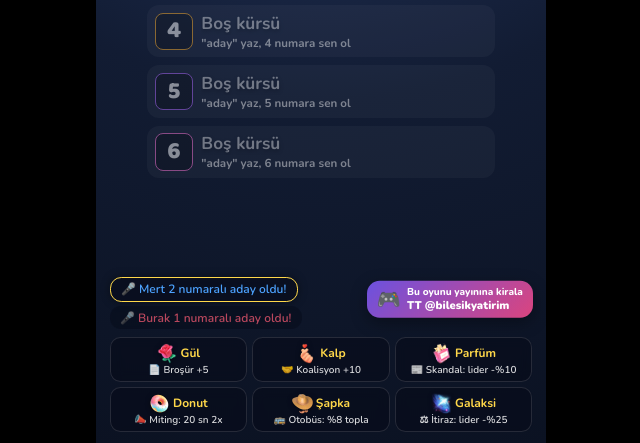
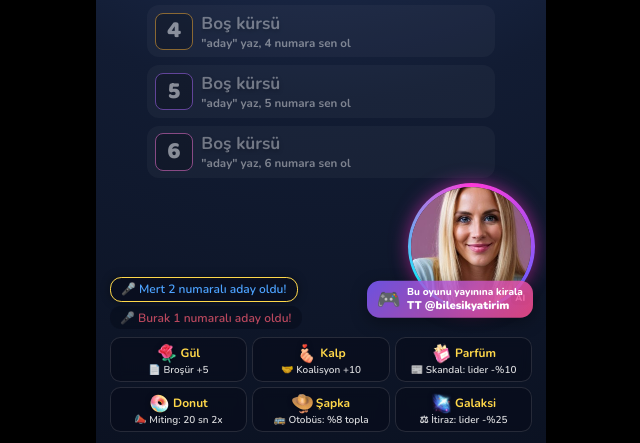
Before and after one commit to myste123/myste123.github.io, a plain HTML site: page oyun/muhtar.html in a window 1280 px wide. Shown: the part 357-800 px from the top of the page, without its empty margins (319-959 px from the left). Drawn offline with nearby package versions, Linux system fonts and the light colour scheme.

Commit message:
Tum oyunlar: yapay zeka sunucu yuz kamerasi (yuvarlak, AI rozetli; agiz sese gore, goz kirpma, hediyede gulumseme; istemci tarafinda, sinirsiz)
Co-Authored-By: Claude Opus 5.5 <noreply@anthropic.com>
Claude-Session: https://claude.ai/code/session_01TBpe8a2mR5w9oktsJofdjv

```diff
--- a/oyun/core.js
+++ b/oyun/core.js
@@ -95,7 +95,7 @@
       if (gr && wsHata >= 6) { const q = new URLSearchParams(location.search); q.delete('geri'); location.href = gr + '?' + q } else setTimeout(bagla, 2000) };
   }
   function sesCal(yol) { const a = new Audio((yol[0]==='/'||yol.startsWith('http')) ? yol : '/' + yol); a.volume = .95; if (MZ) { MZ.gain.value = muzikSes * .15 } if (OY.muzikEl) OY.muzikEl.volume = muzikSes * .2;
-    const bit = () => { if (MZ) MZ.gain.value = muzikSes * .5; if (OY.muzikEl) OY.muzikEl.volume = muzikSes * (OY.muzikListe ? .7 : 1); OY.gonder({ t: 'bitti' }) }; a.onended = bit; a.onerror = bit; a.play().catch(bit) }
+    const bit = () => { if (MZ) MZ.gain.value = muzikSes * .5; if (OY.muzikEl) OY.muzikEl.volume = muzikSes * (OY.muzikListe ? .7 : 1); OY.gonder({ t: 'bitti' }) }; a.onended = bit; a.onerror = bit; a.play().catch(bit); if (OY.yuzKonus) OY.yuzKonus(a) }
 
   // ---- demo / simulasyon ----
   const ADLAR = ['Ayşe', 'Mehmet', 'Zeynep', 'Emre', 'Elif', 'Burak', 'Selin', 'Can', 'Deniz', 'Kerem', 'Ece', 'Mert', 'Derya', 'Oğuz', 'Buse', 'Kaan', 'İrem', 'Yusuf', 'Gizem', 'Arda', 'Nisa', 'Furkan', 'Melis', 'Onur'];
@@ -111,6 +111,56 @@
     OY.ayar = cfg; if (cfg.muzik) OY.muzikStil = cfg.muzik; if (cfg.olay) OY.on(cfg.olay);
     if (OY.kod && !OY.sim) bagla(); else { kalici(); if (OY.demo || (!OY.sim && !OY.kod)) demoDongu() }
   };
+  // ---- yapay zeka sunucu yuz kamerasi (her oyunda ayni; kareler onceden uretildi, agiz sesin siddetine gore acilir) ----
+  // atlas: 6x6 kare; sira = ifade(0 normal,1 gulumse)*18 + goz(0 acik,1 yari,2 kapali)*6 + agiz(0..5)
+  (() => {
+    if (Q.get('yuz') === '0') return;
+    const img = new Image(); img.src = 'doku/sunucu_atlas.jpg';
+    const st2 = document.createElement('style');
+    st2.textContent = '#oyYuz{position:fixed;z-index:18;width:var(--yuzB,15vh);height:var(--yuzB,15vh);border-radius:50%;pointer-events:none;' +
+      'padding:.45vh;background:conic-gradient(from 0deg,#ff3ad8,#7c5cff,#22e5ff,#ff3ad8);box-shadow:0 0 2.2vh rgba(255,58,216,.55),0 .8vh 2vh rgba(0,0,0,.45);opacity:0;transition:opacity .6s}' +
+      '#oyYuz canvas{position:static!important;inset:auto!important;left:auto!important;top:auto!important;width:100%!important;height:100%!important;max-width:none!important;display:block!important;background:#2a1a3a;z-index:auto!important;filter:none!important}' +
+      '#oyYuz i{position:absolute;right:4%;bottom:4%;font:800 1.15vh/1 Nunito,Segoe UI,Arial;font-style:normal;color:#fff;background:rgba(0,0,0,.55);padding:.25vh .5vh;border-radius:.6vh;letter-spacing:.05vh}' +
+      '#oyYuz b{position:absolute;left:50%;bottom:-.9vh;transform:translateX(-50%);width:1.2vh;height:1.2vh;border-radius:50%;background:#ff2d55;box-shadow:0 0 .8vh #ff2d55;opacity:0;transition:opacity .2s}';
+    document.head.appendChild(st2);
+    const S = 320; let cv, g, kutu, isaret;
+    let zarf = null, el = null, agiz = 0, gulT = 0, gozT = 0, gozFaz = 0, sonrakiGoz = 0, konusma = 0;
+    OY.yuzKonus = a => {
+      el = a; zarf = null; const yol = a.src;
+      fetch(yol).then(r => r.arrayBuffer()).then(b => new OfflineAudioContext(1, 1, 22050).decodeAudioData(b)).then(buf => {
+        const d = buf.getChannelData(0), n = Math.floor(buf.sampleRate / 50), Z = [];
+        for (let i = 0; i + n <= d.length; i += n) { let t = 0; for (let j = i; j < i + n; j++) t += d[j] * d[j]; Z.push(Math.sqrt(t / n)) }
+        const sr = Z.slice().sort((x, y) => x - y), ust = sr[Math.floor(sr.length * .95)] || 1; zarf = Z.map(v => Math.min(1, v / ust));
+      }).catch(() => { zarf = null });
+    };
+    OY.on(e => { if (e.t === 'hediye') gulT = performance.now() + 2600; else if ((e.t === 'takip' || e.t === 'paylasim') && Math.random() < .6) gulT = performance.now() + 1500 });
+    function kur() {
+      kutu = document.createElement('div'); kutu.id = 'oyYuz'; const k = OY.yuzKonum || { top: '26vh', right: 'calc(2.5*var(--vw,1vw))' };
+      for (const x in k) kutu.style[x] = k[x];
+      const ic = document.createElement('div'); ic.style.cssText = 'width:100%;height:100%;border-radius:50%;overflow:hidden'; kutu.appendChild(ic);
+      cv = document.createElement('canvas'); cv.width = cv.height = S; g = cv.getContext('2d'); ic.appendChild(cv);
+      const ai = document.createElement('i'); ai.textContent = 'AI'; kutu.appendChild(ai);
+      isaret = document.createElement('b'); kutu.appendChild(isaret); document.body.appendChild(kutu);
+      sonrakiGoz = performance.now() + 2000; requestAnimationFrame(ciz);
+    }
+    function ciz(t) {
+      requestAnimationFrame(ciz); if (!img.complete || !img.naturalWidth) return; if (kutu.style.opacity !== '1') kutu.style.opacity = '1';
+      // agiz: konusurken ses zarfi, susarken kapali
+      let hedef = 0;
+      if (el && !el.paused && !el.ended) { if (zarf) { const i = Math.floor(el.currentTime * 50); const v = (zarf[i] || 0) * .65 + (zarf[i + 1] || 0) * .35; hedef = v < .12 ? 0 : Math.min(5, 1 + (v - .12) / .88 * 4.6) }
+        else { const h = el.currentTime * 5.3; hedef = Math.max(0, Math.sin(h * Math.PI * 2) * 2.6 + Math.sin(h * 2.7) * 1.4 + 1.2) } konusma = t }
+      agiz += (hedef - agiz) * (hedef > agiz ? .55 : .35);
+      // goz kirpma: acik -> yari -> kapali -> yari -> acik
+      if (!gozFaz && t > sonrakiGoz) { gozFaz = 1; gozT = t }
+      let goz = 0; if (gozFaz) { const d = t - gozT; goz = d < 45 ? 1 : d < 120 ? 2 : d < 170 ? 1 : 0; if (d >= 170) { gozFaz = 0; sonrakiGoz = t + 2300 + Math.random() * 3800 } }
+      const gul = (t < gulT || (t - konusma < 400 && Math.sin(t / 1700) > .55)) ? 1 : 0;
+      const idx = gul * 18 + goz * 6 + Math.round(agiz); window.__yuzIdx = idx;
+      g.drawImage(img, (idx % 6) * S, Math.floor(idx / 6) * S, S, S, 0, 0, S, S);
+      const kon = t - konusma < 300 ? 1 : 0; isaret.style.opacity = kon ? '1' : '0';
+      cv.style.transform = `translate(${Math.sin(t / 2900) * 1.2}%,${Math.cos(t / 3300) * .9 + (kon ? Math.sin(t / 160) * .5 : 0)}%) rotate(${Math.sin(t / 2100) * 1.3}deg) scale(1.09)`;
+    }
+    if (document.readyState === 'loading') addEventListener('DOMContentLoaded', kur); else kur();
+  })();
   // kilit / durum katmani (DOM, her oyun icin ayni)
   const st = document.createElement('style'); st.textContent = '#oyKilit{position:fixed;inset:0;display:none;place-items:center;background:rgba(5,8,20,.92);color:#fff;font:700 54px Segoe UI,Arial;text-align:center;z-index:99}#oyKilit small{display:block;font-size:30px;font-weight:400;opacity:.8;margin-top:20px}#oyBekle{position:fixed;left:50%;top:50%;transform:translate(-50%,-50%);display:none;z-index:98;pointer-events:none;width:min(78vw,520px);padding:22px 20px;border-radius:22px;background:rgba(8,10,24,.86);border:2px solid rgba(255,64,110,.85);box-shadow:0 10px 40px rgba(0,0,0,.5);color:#fff;text-align:center;font:800 clamp(18px,3.6vh,30px) Nunito,Segoe UI,Arial;line-height:1.25}#oyBekle i{display:inline-block;width:.6em;height:.6em;border-radius:50%;background:#ff2d55;margin-right:.4em;vertical-align:.08em;animation:oyNab 1.1s infinite}#oyBekle small{display:block;margin-top:10px;font-size:.62em;font-weight:600;opacity:.82}@keyframes oyNab{50%{opacity:.25}}';
   document.head.appendChild(st);
--- a/oyun/muhtar.html
+++ b/oyun/muhtar.html
@@ -47,11 +47,11 @@
 </style></head><body>
 <div id="nasil"></div>
 <div id="sandik"></div><div id="oylar"></div>
-<script src="core.js?v=7"></script><script src="hud.js?v=12"></script>
+<script src="core.js?v=8"></script><script src="hud.js?v=12"></script>
 <script>
 const HED=[['🌹','Gül','📄 Broşür +5'],['💖','Kalp','🤝 Koalisyon +10'],['💐','Parfüm','📰 Skandal: lider -%10'],
  ['🍩','Donut','📣 Miting: 20 sn 2x'],['🎩','Şapka','🚌 Otobüs: %8 topla'],['🌌','Galaksi','⚖ İtiraz: lider -%25']];
-OY.hud({baslik:'MUHTARLIK SEÇİMİ',alt:'"aday" yaz kürsüye çık · numara yaz oy ver · hediye = kampanya',renk:'#ffd84a',hediyeler:HED});
+OY.yuzKonum={top:'67.5vh',right:'calc(2.5*var(--vw,1vw))'};OY.hud({baslik:'MUHTARLIK SEÇİMİ',alt:'"aday" yaz kürsüye çık · numara yaz oy ver · hediye = kampanya',renk:'#ffd84a',hediyeler:HED});
 const RENK=['#ff5d73','#4da3ff','#3ddc97','#ffb02e','#b16cff','#ff7ad9'],now=()=>performance.now(),$=s=>document.getElementById(s);
 const U={},ADAY=[null,null,null,null,null,null];let bitis=0,KAL={muhtar:{}};const TUR=180;let turBas=now();
 const NASIL=`<div><b>💬 aday</b>yaz, kürsüye çık</div><div><b>🔢 1 – 6</b>yaz, adaya +3 oy</div><div><b>❤️ beğeni</b>seçtiğine oy olur</div>`;
```
Also changed, not shown: oyun/bilmece.html (+2 -2 lines), oyun/cayocagi.html (+1 -1 lines), oyun/halat.html (+1 -1 lines), oyun/halay.html (+1 -1 lines), oyun/kapadokya.html (+1 -1 lines), oyun/kediler.html (+1 -1 lines), oyun/konvoy.html (+1 -1 lines), oyun/mangal.html (+1 -1 lines), oyun/martilar.html (+1 -1 lines), oyun/nazar.html (+2 -2 lines), oyun/doku/sunucu_atlas.jpg (added).
